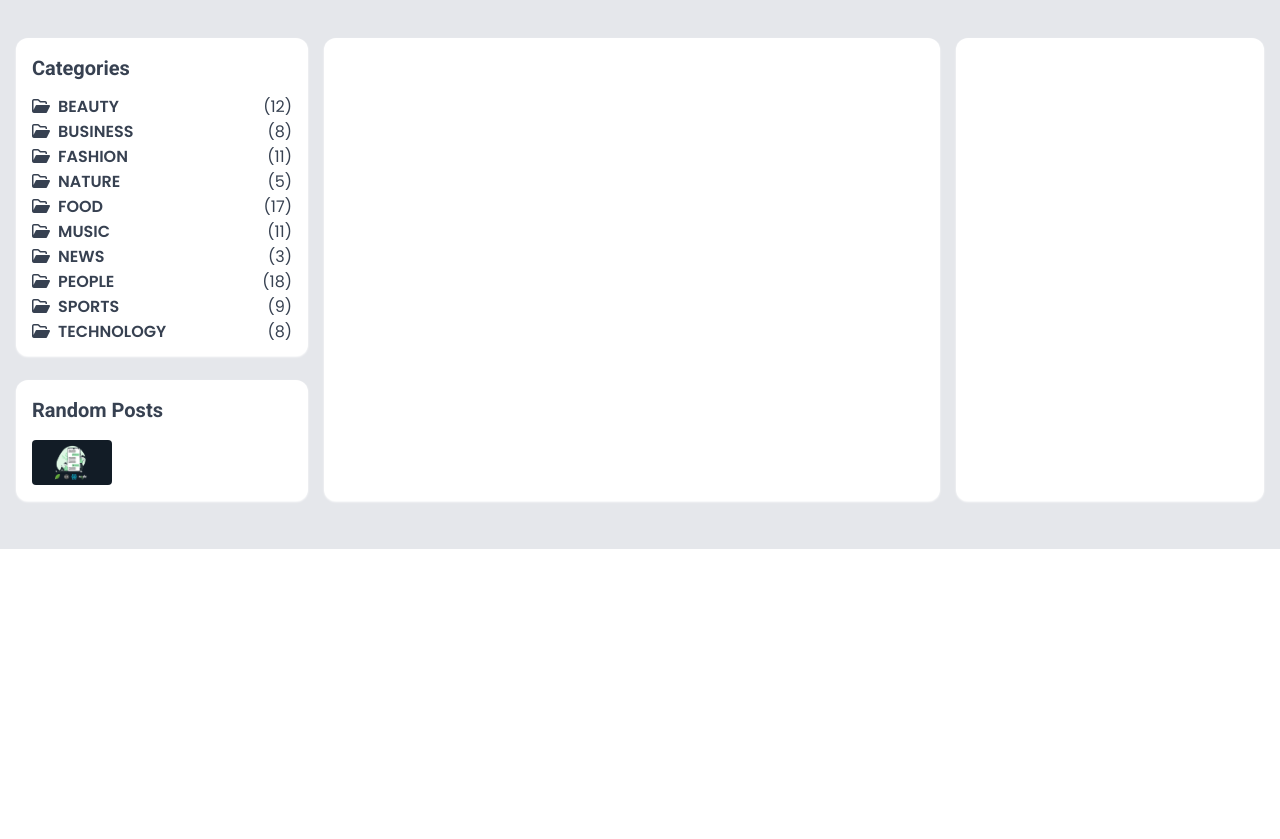
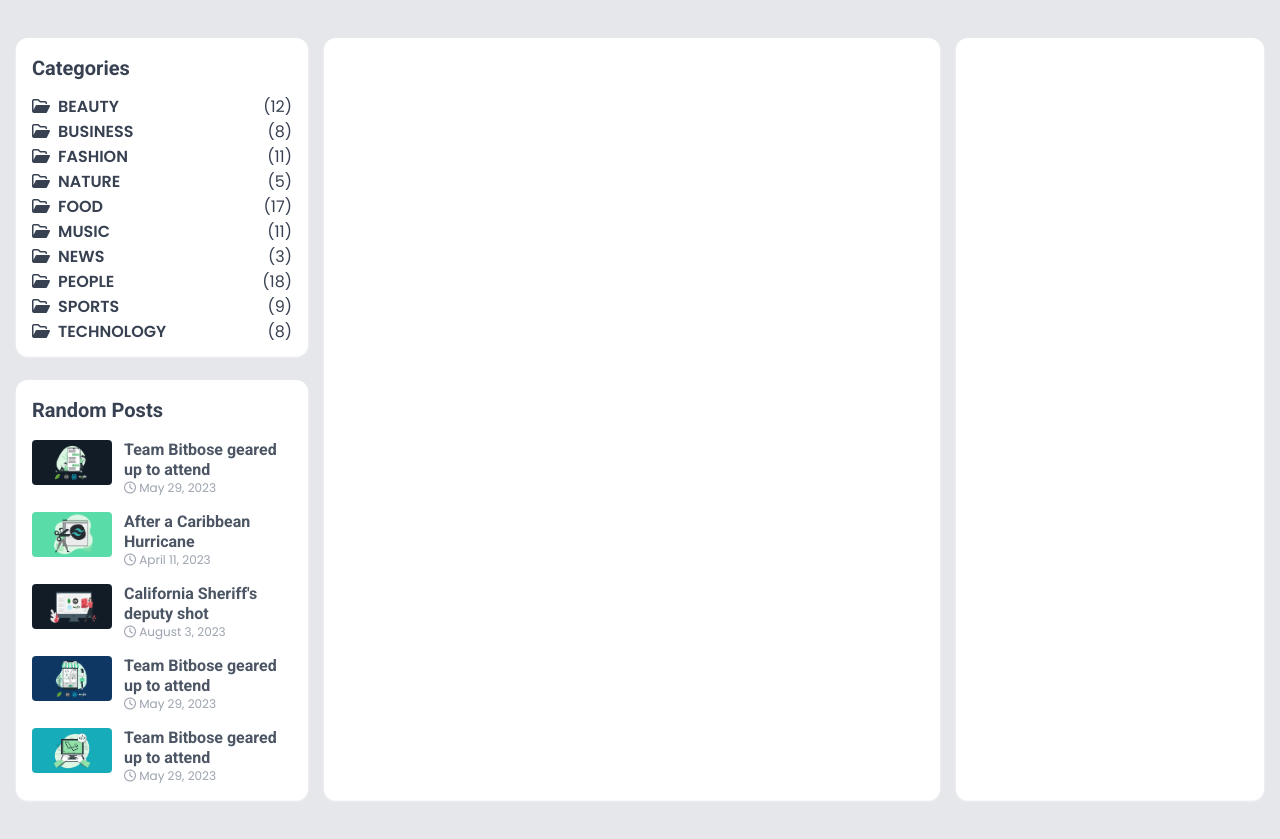
Before and after one commit to kochetovdev/easy-shop-tailwind, a website: page index.html in a window 1280 px wide. Shown: the part 89-928 px from the top of the page. Before the commit the page ends 800 px from the top, so only its background shows below. Drawn offline with Linux system fonts and the light colour scheme.

Commit message:
add a Blog random posts

```diff
--- a/index.html
+++ b/index.html
@@ -209,8 +209,109 @@
                   <img
                     src="/images/pic1.png"
                     alt=""
-                    class="14 w-20 rounded object-cover"
+                    class="14 w-20 rounded object-cover hover:brightness-200"
                   />
+                </div>
+                <div class="flex-grow pl-3">
+                  <h5
+                    class="text-md leading-5 block font-roboto font-semibold transition group-hover:text-blue-500"
+                  >
+                    Team Bitbose geared up to attend
+                  </h5>
+                  <div class="flex text-gray-400 text-sm items-center">
+                    <span class="mr-1 text-xs">
+                      <i class="far fa-clock"></i>
+                      May 29, 2023
+                    </span>
+                  </div>
+                </div>
+              </a>
+              <a href="#" class="flex group mt-4">
+                <div class="flex-shrink-0">
+                  <img
+                    src="/images/pic2.png"
+                    alt=""
+                    class="14 w-20 rounded object-cover hover:brightness-200"
+                  />
+                </div>
+                <div class="flex-grow pl-3">
+                  <h5
+                    class="text-md leading-5 block font-roboto font-semibold transition group-hover:text-blue-500"
+                  >
+                    After a Caribbean Hurricane
+                  </h5>
+                  <div class="flex text-gray-400 text-sm items-center">
+                    <span class="mr-1 text-xs">
+                      <i class="far fa-clock"></i>
+                      April 11, 2023
+                    </span>
+                  </div>
+                </div>
+              </a>
+              <a href="#" class="flex group mt-4">
+                <div class="flex-shrink-0">
+                  <img
+                    src="/images/pic3.png"
+                    alt=""
+                    class="14 w-20 rounded object-cover hover:brightness-200"
+                  />
+                </div>
+                <div class="flex-grow pl-3">
+                  <h5
+                    class="text-md leading-5 block font-roboto font-semibold transition group-hover:text-blue-500"
+                  >
+                    California Sheriff's deputy shot
+                  </h5>
+                  <div class="flex text-gray-400 text-sm items-center">
+                    <span class="mr-1 text-xs">
+                      <i class="far fa-clock"></i>
+                      August 3, 2023
+                    </span>
+                  </div>
+                </div>
+              </a>
+              <a href="#" class="flex group mt-4">
+                <div class="flex-shrink-0">
+                  <img
+                    src="/images/pic4.png"
+                    alt=""
+                    class="14 w-20 rounded object-cover hover:brightness-200"
+                  />
+                </div>
+                <div class="flex-grow pl-3">
+                  <h5
+                    class="text-md leading-5 block font-roboto font-semibold transition group-hover:text-blue-500"
+                  >
+                    Team Bitbose geared up to attend
+                  </h5>
+                  <div class="flex text-gray-400 text-sm items-center">
+                    <span class="mr-1 text-xs">
+                      <i class="far fa-clock"></i>
+                      May 29, 2023
+                    </span>
+                  </div>
+                </div>
+              </a>
+              <a href="#" class="flex group mt-4">
+                <div class="flex-shrink-0">
+                  <img
+                    src="/images/pic5.png"
+                    alt=""
+                    class="14 w-20 rounded object-cover hover:brightness-200"
+                  />
+                </div>
+                <div class="flex-grow pl-3">
+                  <h5
+                    class="text-md leading-5 block font-roboto font-semibold transition group-hover:text-blue-500"
+                  >
+                    Team Bitbose geared up to attend
+                  </h5>
+                  <div class="flex text-gray-400 text-sm items-center">
+                    <span class="mr-1 text-xs">
+                      <i class="far fa-clock"></i>
+                      May 29, 2023
+                    </span>
+                  </div>
                 </div>
               </a>
             </div>
```
Also changed, not shown: output/tailwind.css.
